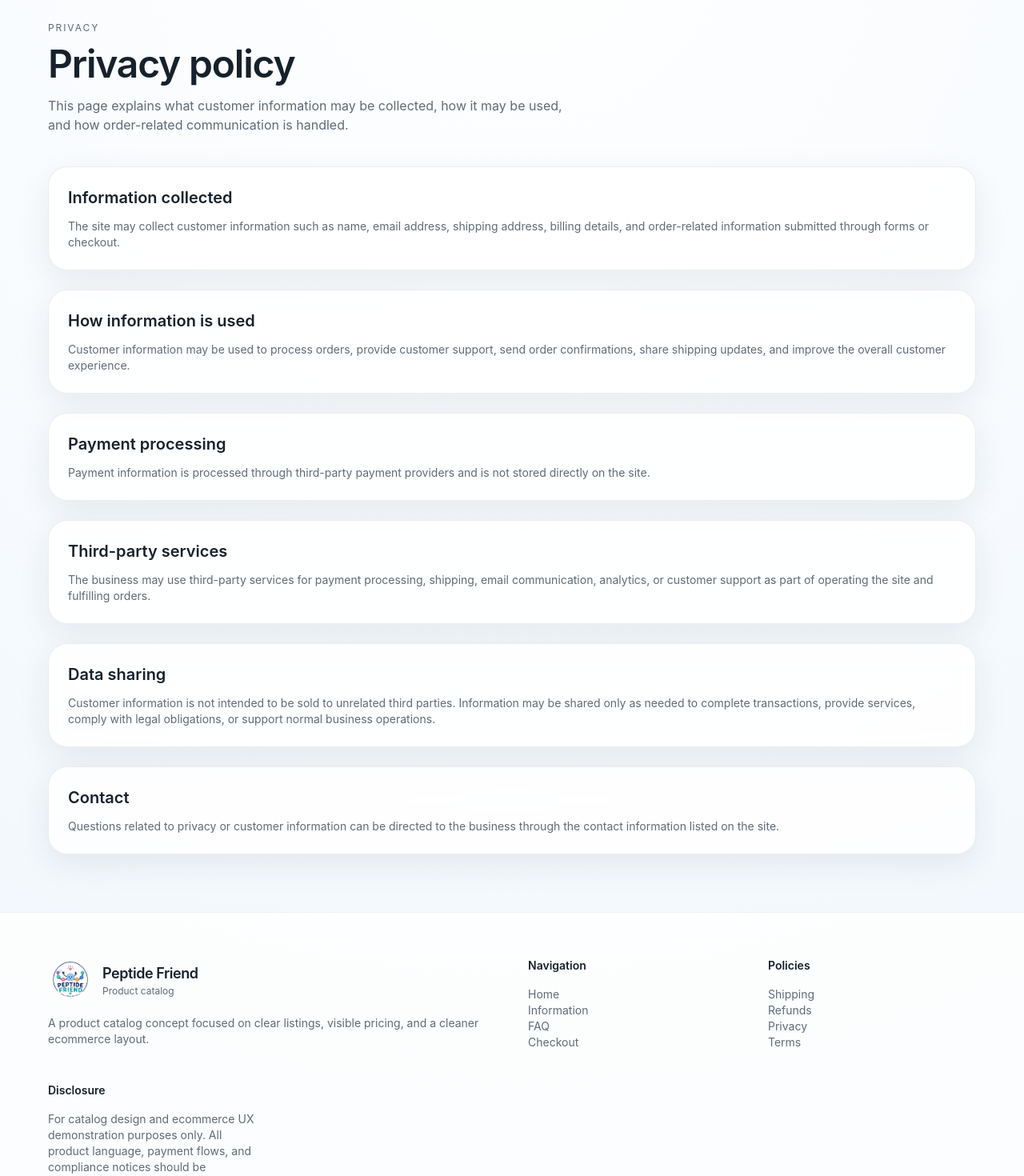
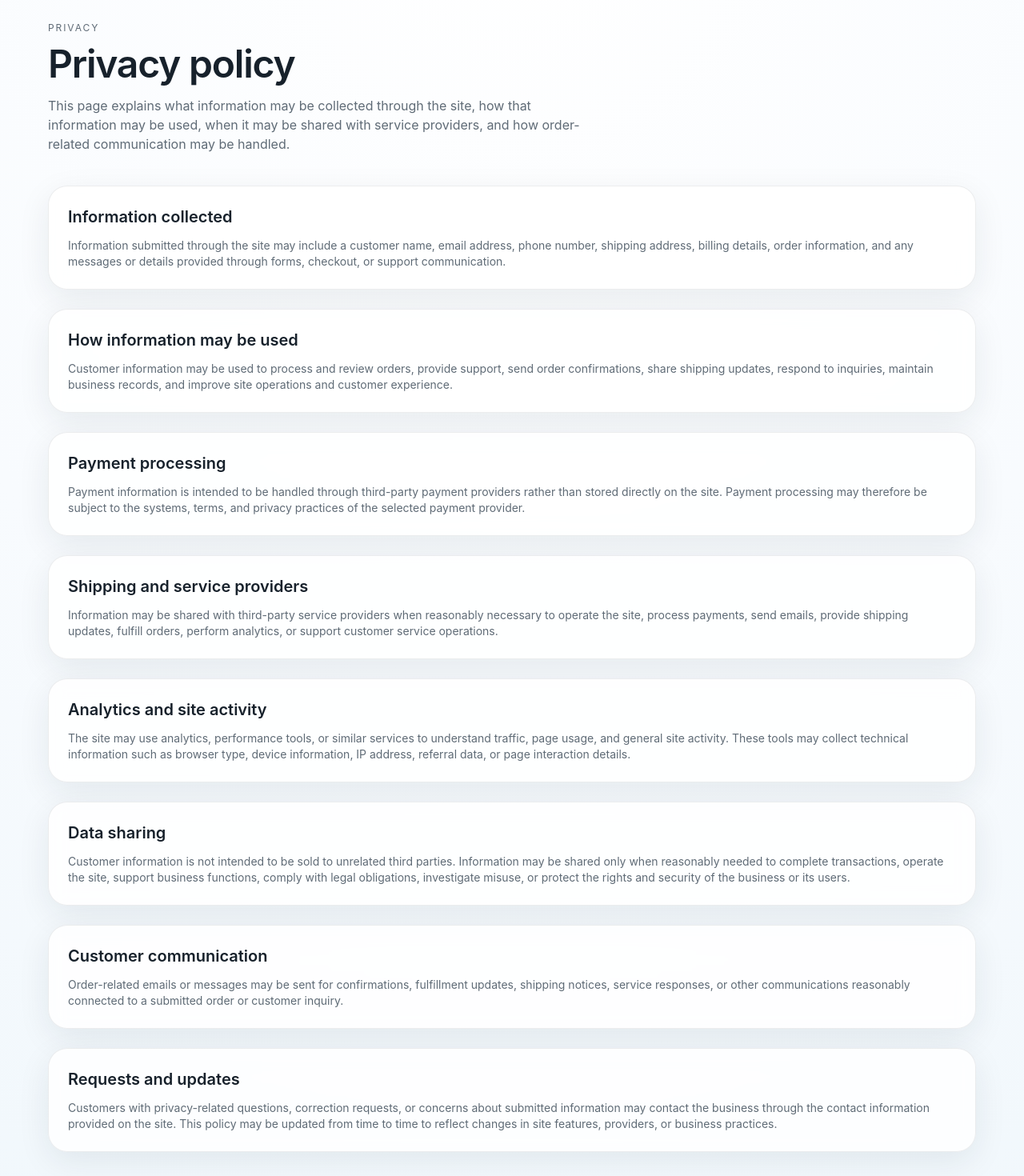
Before and after one commit to lexiefox2000-boop/peptide-wellness-site, a Next.js app: page /privacy in a window 1280 px wide. Shown: the part 120-1590 px from the top of the page at 80% size. Built offline with nearby package versions, Linux system fonts and the light colour scheme.

Commit message:
improve privacy policy page

```diff
--- a/app/privacy/page.tsx
+++ b/app/privacy/page.tsx
@@ -7,43 +7,60 @@ export default function PrivacyPage() {
           Privacy policy
         </h1>
         <p className="mt-4 max-w-2xl text-[var(--muted)]">
-          This page explains what customer information may be collected, how it
-          may be used, and how order-related communication is handled.
+          This page explains what information may be collected through the site,
+          how that information may be used, when it may be shared with service
+          providers, and how order-related communication may be handled.
         </p>
 
         <div className="mt-10 space-y-6">
           <div className="card rounded-[1.5rem] p-6">
             <h2 className="text-xl font-semibold">Information collected</h2>
             <p className="mt-3 text-sm text-[var(--muted)]">
-              The site may collect customer information such as name, email
-              address, shipping address, billing details, and order-related
-              information submitted through forms or checkout.
+              Information submitted through the site may include a customer
+              name, email address, phone number, shipping address, billing
+              details, order information, and any messages or details provided
+              through forms, checkout, or support communication.
             </p>
           </div>
 
           <div className="card rounded-[1.5rem] p-6">
-            <h2 className="text-xl font-semibold">How information is used</h2>
+            <h2 className="text-xl font-semibold">How information may be used</h2>
             <p className="mt-3 text-sm text-[var(--muted)]">
-              Customer information may be used to process orders, provide
-              customer support, send order confirmations, share shipping
-              updates, and improve the overall customer experience.
+              Customer information may be used to process and review orders,
+              provide support, send order confirmations, share shipping updates,
+              respond to inquiries, maintain business records, and improve site
+              operations and customer experience.
             </p>
           </div>
 
           <div className="card rounded-[1.5rem] p-6">
             <h2 className="text-xl font-semibold">Payment processing</h2>
             <p className="mt-3 text-sm text-[var(--muted)]">
-              Payment information is processed through third-party payment
-              providers and is not stored directly on the site.
+              Payment information is intended to be handled through third-party
+              payment providers rather than stored directly on the site. Payment
+              processing may therefore be subject to the systems, terms, and
+              privacy practices of the selected payment provider.
             </p>
           </div>
 
           <div className="card rounded-[1.5rem] p-6">
-            <h2 className="text-xl font-semibold">Third-party services</h2>
+            <h2 className="text-xl font-semibold">Shipping and service providers</h2>
             <p className="mt-3 text-sm text-[var(--muted)]">
-              The business may use third-party services for payment processing,
-              shipping, email communication, analytics, or customer support as
-              part of operating the site and fulfilling orders.
+              Information may be shared with third-party service providers when
+              reasonably necessary to operate the site, process payments, send
+              emails, provide shipping updates, fulfill orders, perform
+              analytics, or support customer service operations.
+            </p>
+          </div>
+
+          <div className="card rounded-[1.5rem] p-6">
+            <h2 className="text-xl font-semibold">Analytics and site activity</h2>
+            <p className="mt-3 text-sm text-[var(--muted)]">
+              The site may use analytics, performance tools, or similar services
+              to understand traffic, page usage, and general site activity.
+              These tools may collect technical information such as browser
+              type, device information, IP address, referral data, or page
+              interaction details.
             </p>
           </div>
 
@@ -51,18 +68,31 @@ export default function PrivacyPage() {
             <h2 className="text-xl font-semibold">Data sharing</h2>
             <p className="mt-3 text-sm text-[var(--muted)]">
               Customer information is not intended to be sold to unrelated third
-              parties. Information may be shared only as needed to complete
-              transactions, provide services, comply with legal obligations, or
-              support normal business operations.
+              parties. Information may be shared only when reasonably needed to
+              complete transactions, operate the site, support business
+              functions, comply with legal obligations, investigate misuse, or
+              protect the rights and security of the business or its users.
             </p>
           </div>
 
           <div className="card rounded-[1.5rem] p-6">
-            <h2 className="text-xl font-semibold">Contact</h2>
+            <h2 className="text-xl font-semibold">Customer communication</h2>
             <p className="mt-3 text-sm text-[var(--muted)]">
-              Questions related to privacy or customer information can be
-              directed to the business through the contact information listed on
-              the site.
+              Order-related emails or messages may be sent for confirmations,
+              fulfillment updates, shipping notices, service responses, or other
+              communications reasonably connected to a submitted order or
+              customer inquiry.
+            </p>
+          </div>
+
+          <div className="card rounded-[1.5rem] p-6">
+            <h2 className="text-xl font-semibold">Requests and updates</h2>
+            <p className="mt-3 text-sm text-[var(--muted)]">
+              Customers with privacy-related questions, correction requests, or
+              concerns about submitted information may contact the business
+              through the contact information provided on the site. This policy
+              may be updated from time to time to reflect changes in site
+              features, providers, or business practices.
             </p>
           </div>
         </div>
```
